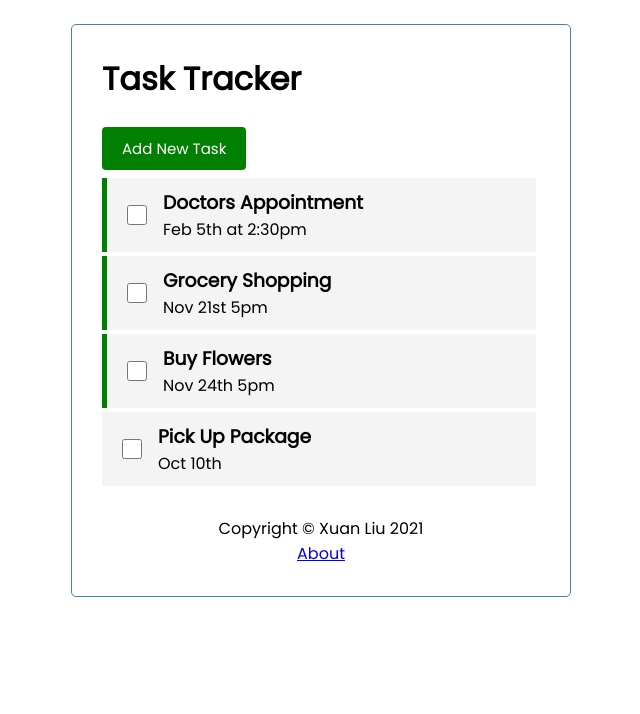
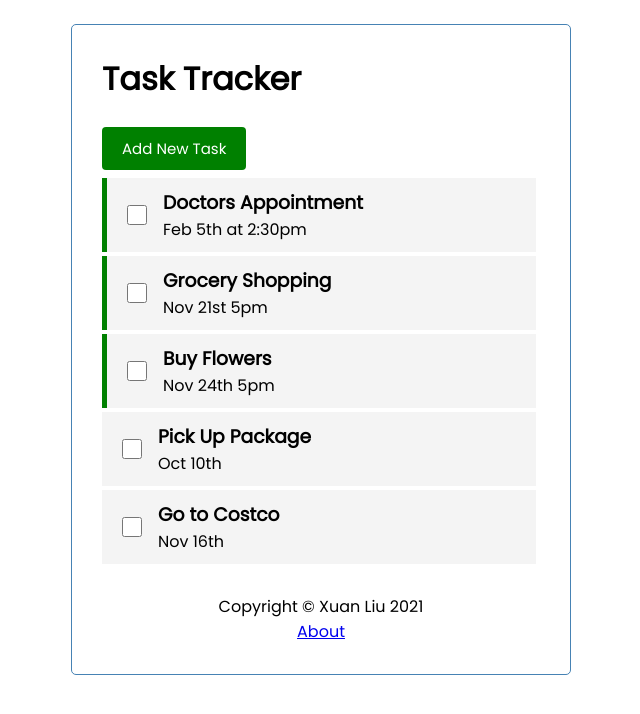
Before and after one commit to xuan6/react-task-tracker, a React (Create React App) app in the folder my-app/: page / in a window 1280 px wide. Shown: the top 714 px of the page, without its empty margins (319-959 px from the left). Built offline with nearby package versions, Linux system fonts and the light colour scheme; data requests are answered from the project's data file.

Commit message:
updating styling

```diff
--- a/my-app/db.json
+++ b/my-app/db.json
@@ -25,6 +25,12 @@
       "day": "Oct 10th",
       "reminder": "",
       "id": 5
+    },
+    {
+      "text": "Go to Costco",
+      "day": "Nov 16th",
+      "reminder": "",
+      "id": 6
     }
   ]
 }
--- a/my-app/src/index.css
+++ b/my-app/src/index.css
@@ -146,9 +146,13 @@ body {
   height: 20px;
 }
 
-.form-control-check input[type="checkbox"]  {
+input[type="checkbox"]  {
   height: 20px;
   width: 20px;
+}
+
+input[type="checkbox"]:hover {
+  cursor: pointer;
 }
 
 .reminder-check input[type="checkbox"] {
```
